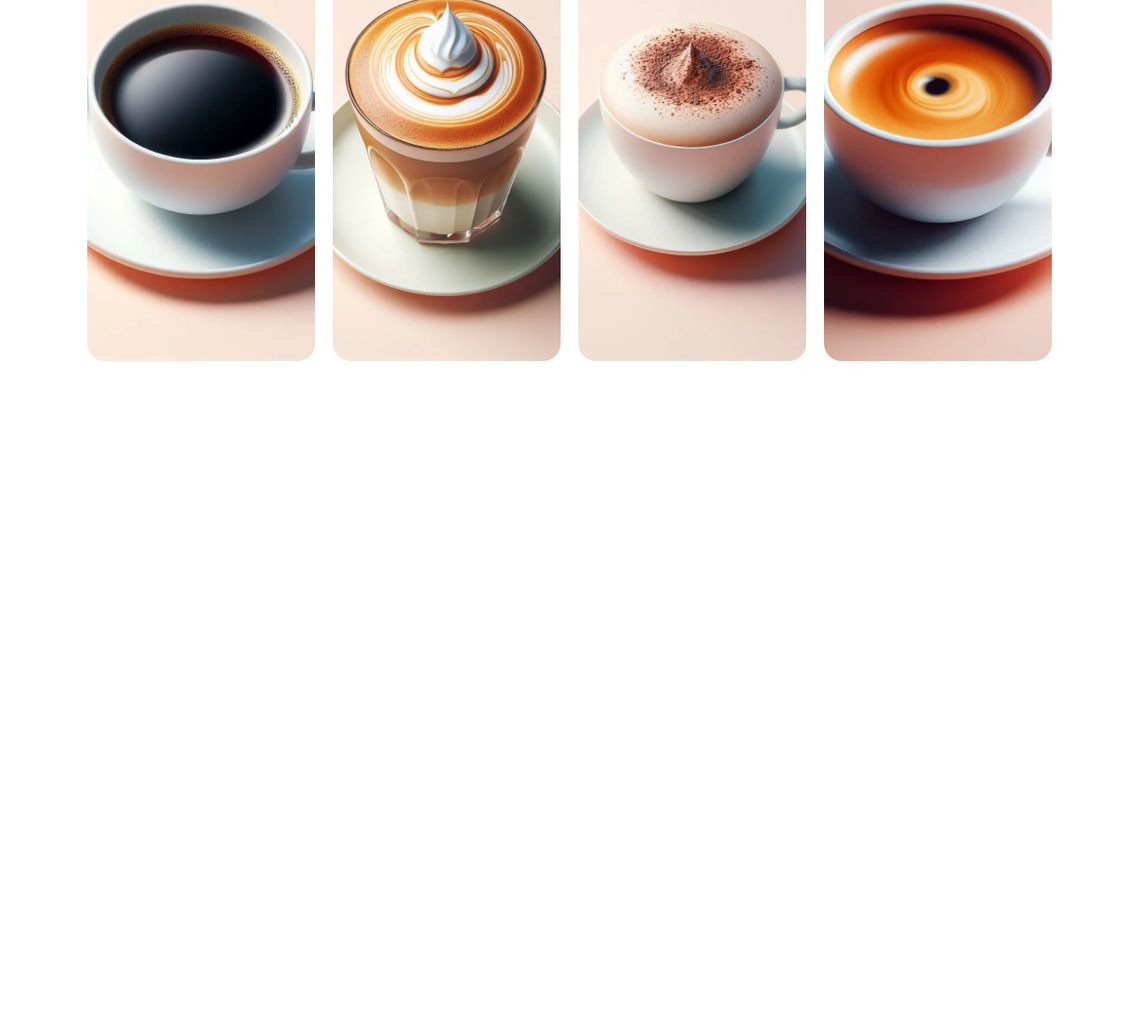
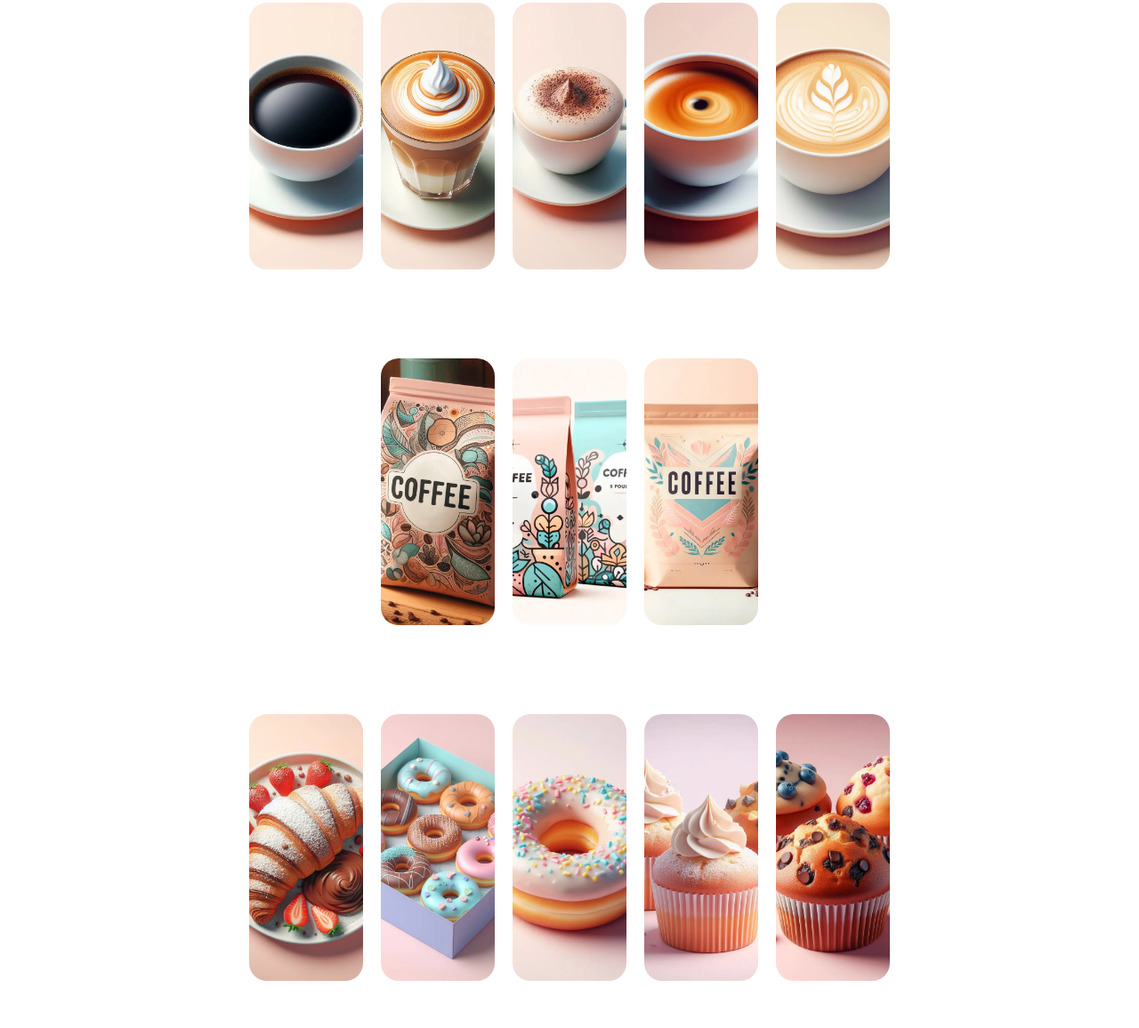
Before and after one commit to tomaspa-dev/Portfolio---WebApp-Coffee-Shop, a plain HTML site: page index.html in a window 1280 px wide. Shown: the part 1020-2176 px from the top of the page at 89% size. Before the commit the page ends 1576 px from the top, so only its background shows below. Drawn offline with Linux system fonts and the light colour scheme.

Commit message:
Initial Configurations
Section-Menu images of products

```diff
--- a/css/style.css
+++ b/css/style.css
@@ -169,9 +169,15 @@
 /* PRODUCTS SECTION*/
 /*******************************/
 
-.products-menu {
+.section-products {
+  padding: 4.8rem 0 3.2rem 0;
+}
+
+.menu-coffee,
+.menu-coffee-bags,
+.menu-dessert {
   width: 100%;
-  height: 100vh;
+  height: 50vh;
   /* background: #d8c0b8; */
   display: flex;
   align-items: center;
@@ -184,18 +190,27 @@
   justify-content: center;
 }
 
-.img-box {
+.img-box,
+.img-box-bags,
+.img-box-dessert {
   width: 100px;
-  width: 20vw;
-  height: 50rem;
+  width: 10vw;
+  height: 30rem;
   margin: 10px;
   border-radius: 20px;
   background-image: url("/img/black-coffee-001.webp");
-  /* background-image: url("img/cofee-frapuccino-001.webp"); */
   background-size: cover;
   background-position: center;
   position: relative;
   transition: width 0.5s;
+}
+
+.img-box-bags {
+  background-image: url("/img/bolsa-cafe-001.webp");
+}
+
+.img-box-dessert {
+  background-image: url("/img/croissants-002.webp");
 }
 
 .img-box:nth-child(2) {
@@ -215,14 +230,54 @@
   background-size: cover;
   background-position: center;
 }
-
 .img-box:nth-child(5) {
   background-image: url("/img/coffee-latte-002.webp");
   background-size: cover;
   background-position: center;
 }
 
-.img-box p {
+.img-box-bags:nth-child(2) {
+  background-image: url("/img/bolsa-cafe-002.webp");
+  background-size: cover;
+  background-position: center;
+}
+
+.img-box-bags:nth-child(3) {
+  background-image: url("/img/bolsa-cafe-003.webp");
+  background-size: cover;
+  background-position: center;
+}
+
+.img-box-dessert:nth-child(2) {
+  background-image: url("/img/donuts-001.webp");
+  background-size: cover;
+  background-position: center;
+}
+
+.img-box-dessert:nth-child(2) {
+  background-image: url("/img/donuts-001.webp");
+  background-size: cover;
+  background-position: center;
+}
+.img-box-dessert:nth-child(3) {
+  background-image: url("/img/donuts-002.webp");
+  background-size: cover;
+  background-position: center;
+}
+.img-box-dessert:nth-child(4) {
+  background-image: url("/img/muffins-001.webp");
+  background-size: cover;
+  background-position: center;
+}
+.img-box-dessert:nth-child(5) {
+  background-image: url("/img/muffins-003.webp");
+  background-size: cover;
+  background-position: center;
+}
+
+.img-box p,
+.img-box-bags p,
+.img-box-dessert p {
   color: #7c2d12;
   position: absolute;
   bottom: 0;
@@ -231,13 +286,17 @@
   transition: bottom 0.5s, opacity 0.5s;
 }
 
-.img-box:hover {
+.img-box:hover,
+.img-box-bags:hover,
+.img-box-dessert:hover {
   width: 300px;
   width: 30vw;
   cursor: pointer;
 }
 
-.img-box:hover p {
+.img-box:hover p,
+.img-box-bags:hover p,
+.img-box-dessert:hover p {
   opacity: 1;
   bottom: 25px;
 }
--- a/index.html
+++ b/index.html
@@ -61,20 +61,61 @@
             </div>
         </section>
 
-        <section class="section-menu">
-            <div class="products-menu">
+        <section class="section-products">
+            <div class="container">
+                <h2 class="heading-secondary">Menu</h2>
+
+                <div class="menu-coffee">
                     <div class="gallery">
                         <div class="img-box">
-                        <p>Name1</p>
+                            <p>Black Coffee</p>
                         </div>
                         <div class="img-box">
-                        <p>Name2</p>
+                            <p>Coffee Frapuccino</p>
                         </div>
                         <div class="img-box">
-                        <p>Name3</p>
+                            <p>Coffee Mocha</p>
                         </div>
                         <div class="img-box">
-                        <p>Name4</p>
+                            <p>Coffee Espresso</p>
+                        </div>
+                        <div class="img-box">
+                            <p>Coffee Latte</p>
+                        </div>
+                    </div>
+                </div>
+
+                <div class="menu-coffee-bags">
+                    <div class="gallery">
+                        <div class="img-box-bags">
+                            <p>Premium Coffee Bag</p>
+                        </div>
+                        <div class="img-box-bags">
+                            <p>Two Coffee Bags</p>
+                        </div>
+                        <div class="img-box-bags">
+                            <p>One Coffee Bag</p>
+                        </div>
+                    </div>
+                </div>
+
+                <div class="menu-dessert">
+                    <div class="gallery">
+                        <div class="img-box-dessert">
+                            <p>Croissants</p>
+                        </div>
+                        <div class="img-box-dessert">
+                            <p>Donuts</p>
+                        </div>
+                        <div class="img-box-dessert">
+                            <p>Donut</p>
+                        </div>
+                        <div class="img-box-dessert">
+                            <p>Muffins</p>
+                        </div>
+                        <div class="img-box-dessert">
+                            <p>Muffins</p>
+                        </div>
                     </div>
                 </div>
             </div>
```
Lines whose indentation alone changed are shown as unchanged.
